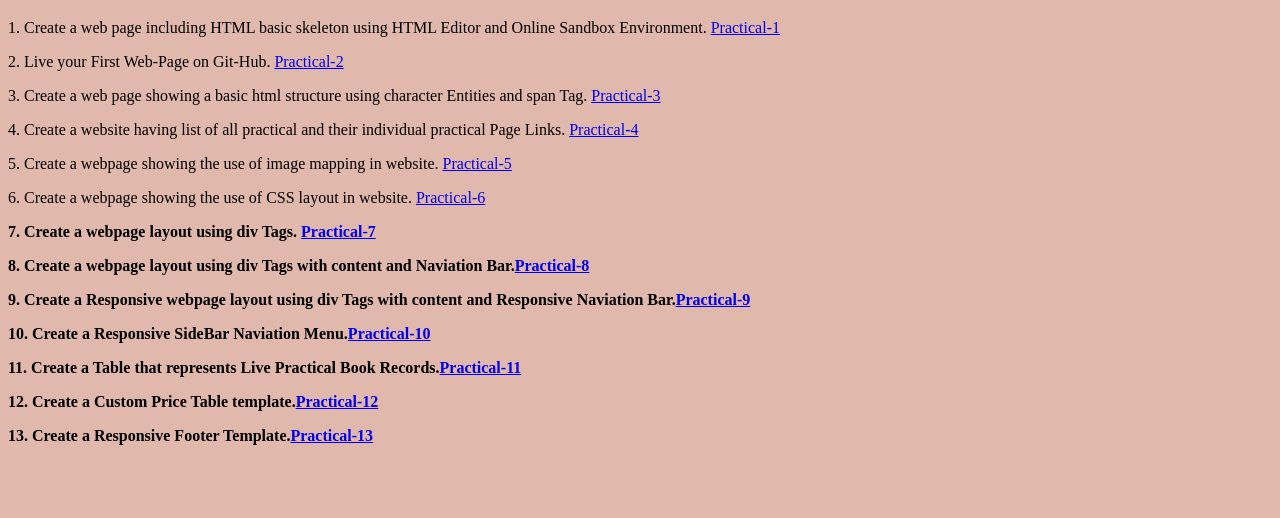
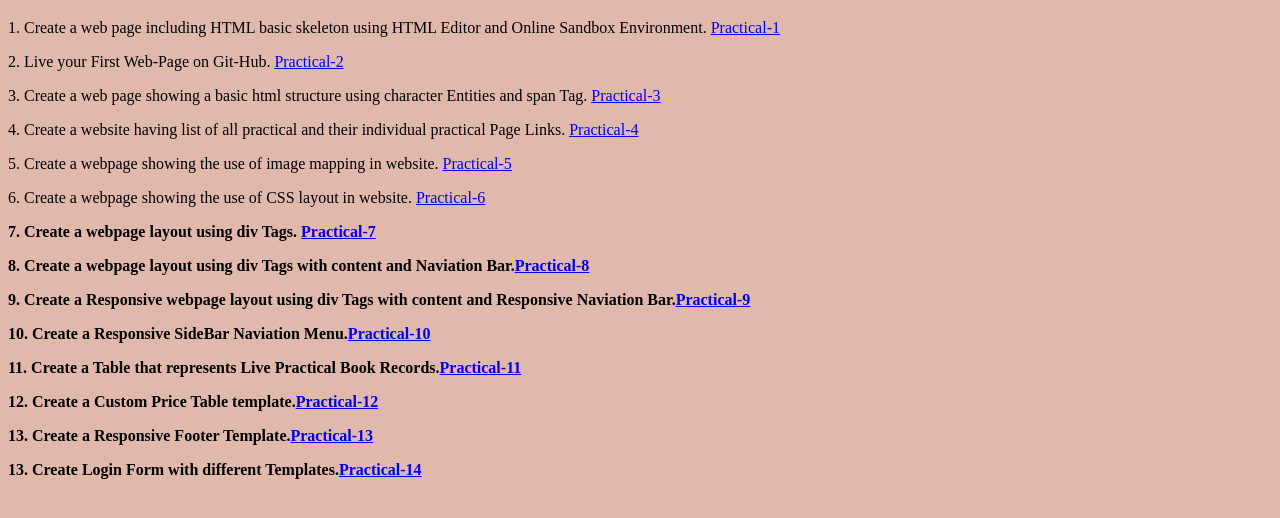
Before and after one commit to mdrashidcs18/Full-Stack-Development-1, a plain HTML site: page index.html in a window 1280 px wide. Shown: the part 242-760 px from the top of the page. Drawn offline with Linux system fonts and the light colour scheme.

Commit message:
After Practical-14

```diff
--- a/index.html
+++ b/index.html
@@ -23,5 +23,6 @@
     <b><p>11. Create a Table that represents Live Practical Book Records.<a href="Pages/Practical-11.html" target="_blank">Practical-11</a></p></b>
     <b><p>12. Create a Custom Price Table template.<a href="Pages/Practical-12.html" target="_blank">Practical-12</a></p></b>
     <b><p>13. Create a Responsive Footer Template.<a href="Pages/Practical-13.html" target="_blank">Practical-13</a></p></b>
+    <b><p>13. Create Login Form with different Templates.<a href="Pages/Practical-14.html" target="_blank">Practical-14</a></p></b>
 </body>
 </html>
```
